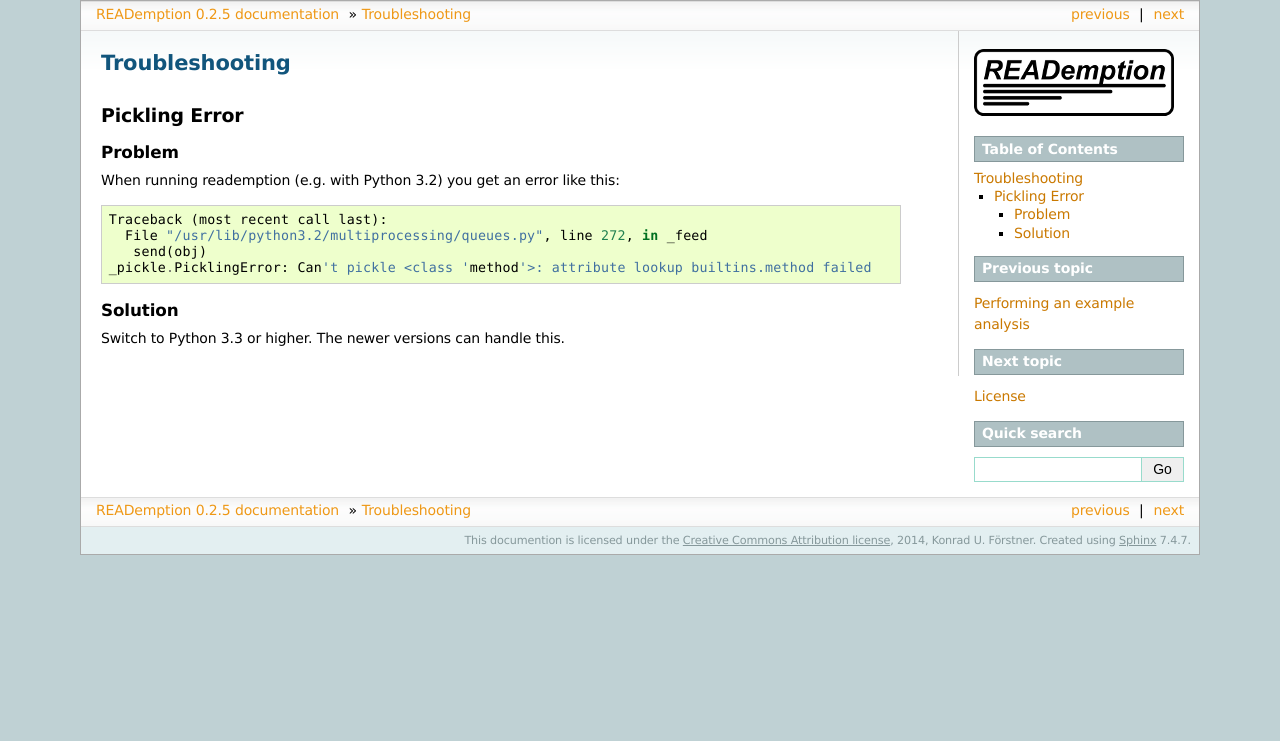
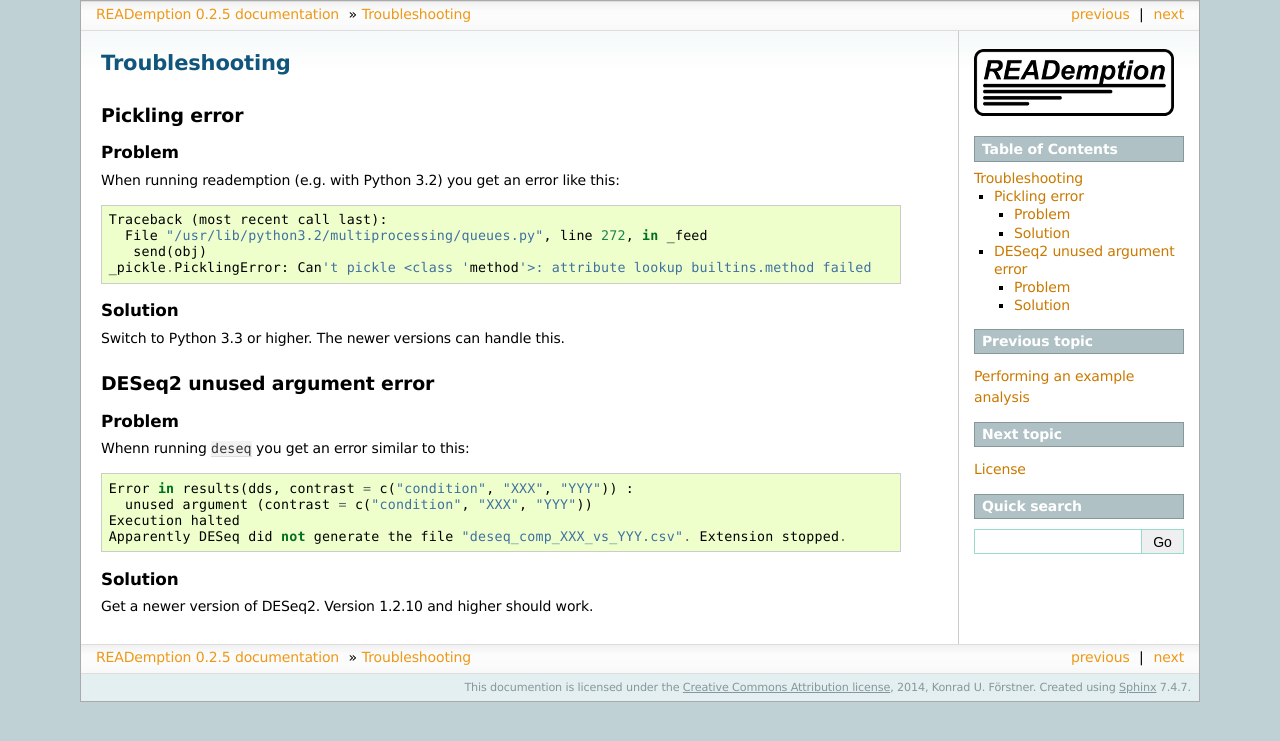
Before and after one commit to foerstner-lab/READemption, a Sphinx documentation site: the page built from docs/source/troubleshooting.rst, in a window 1280 px wide. Shown: the top 741 px of the page. Built offline with Sphinx 7.4.7, drawn with Linux system fonts in a browser that asks for light colours; pages that are not in the unit, such as notebooks, are missing from menus.

Commit message:
Add unused argument error solution

```diff
--- a/docs/source/troubleshooting.rst
+++ b/docs/source/troubleshooting.rst
@@ -1,7 +1,7 @@
 Troubleshooting
 ===============
 
-Pickling Error
+Pickling error
 --------------
 
 Problem
@@ -18,3 +18,21 @@ Solution
 ~~~~~~~~
 
 Switch to Python 3.3 or higher. The newer versions can handle this.
+
+DESeq2 unused argument error
+----------------------------
+
+Problem
+~~~~~~~
+
+Whenn running ``deseq`` you get an error similar to this:
+::
+   Error in results(dds, contrast = c("condition", "XXX", "YYY")) :
+     unused argument (contrast = c("condition", "XXX", "YYY"))
+   Execution halted
+   Apparently DESeq did not generate the file "deseq_comp_XXX_vs_YYY.csv". Extension stopped.
+
+Solution
+~~~~~~~~
+
+Get a newer version of DESeq2. Version 1.2.10 and higher should work.
```
